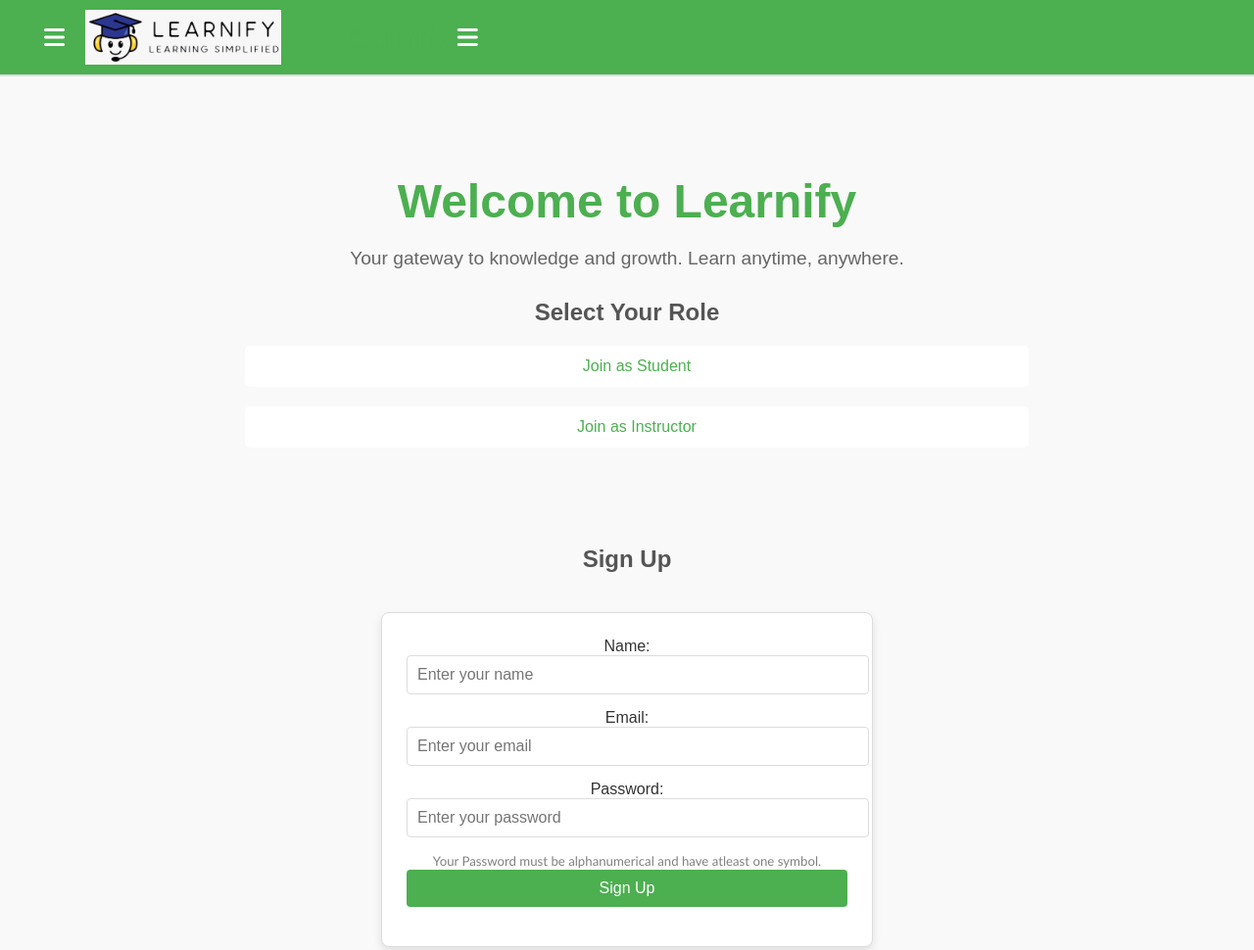
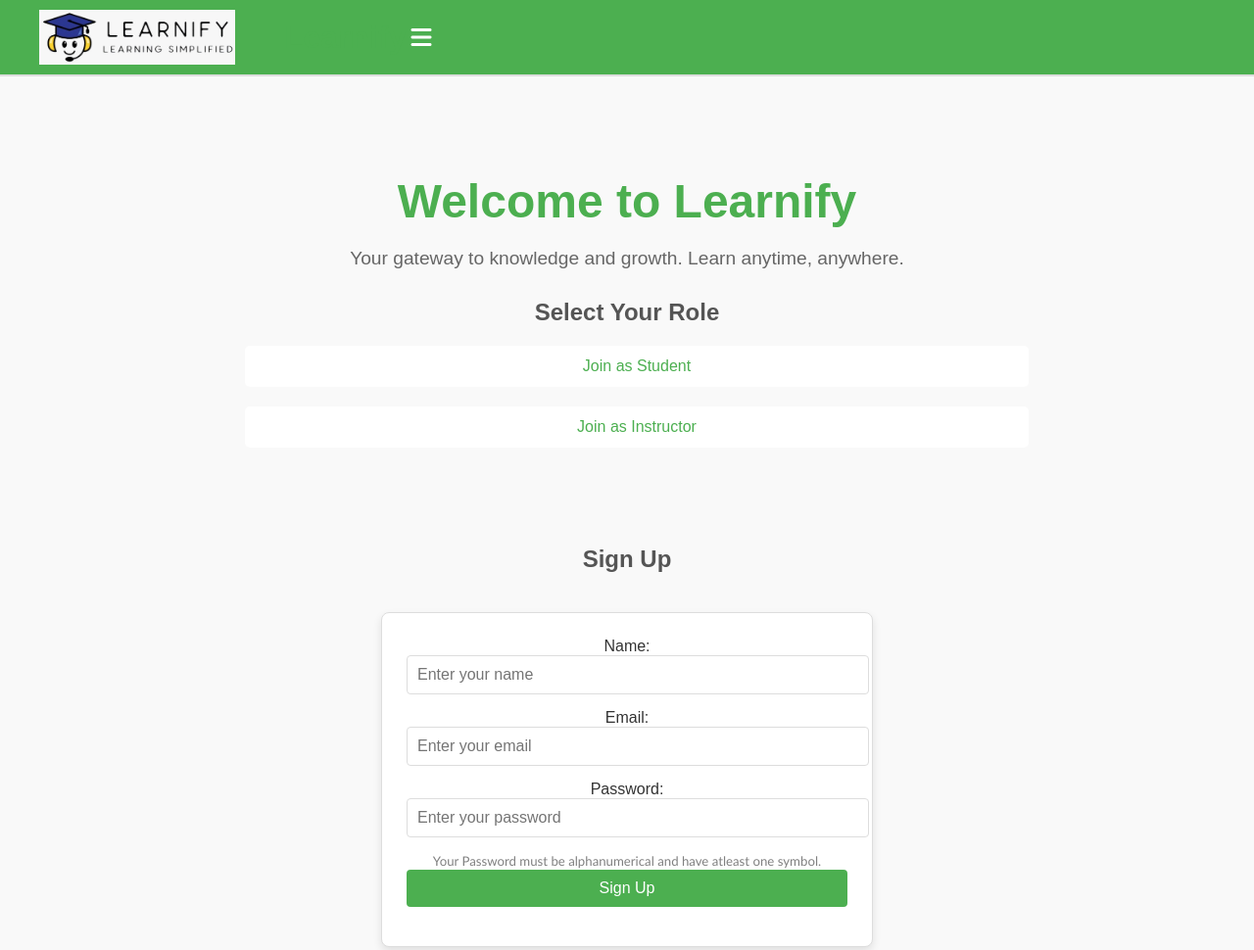
Before and after one commit to Satson09/Learnify, a website: page frontend/index.html in a window 1280 px wide. Shown: the top 970 px of the page at 98% size. Drawn offline with Linux system fonts and the light colour scheme.

Commit message:
app frontend design

```diff
--- a/frontend/index.html
+++ b/frontend/index.html
@@ -12,11 +12,9 @@
 <body>
   <header class="main-header">
     <div class="header-content">
-      <i class="fas fa-bars menu-icon" id="menuToggle"></i> <!-- Menu Icon -->
       <img src="logo/learnify logo.jpeg" alt="Learnify Logo" class="logo">
       <h1 class="site-title">Learnify</h1>
-       <i class="fas fa-bars menu-icon" id="menuToggle"></i>  <!-- Menu Icon -->
-
+      <i class="fas fa-bars menu-icon" id="menuToggle"></i> <!-- Menu Icon -->
     </div>
   </header>
 
```
